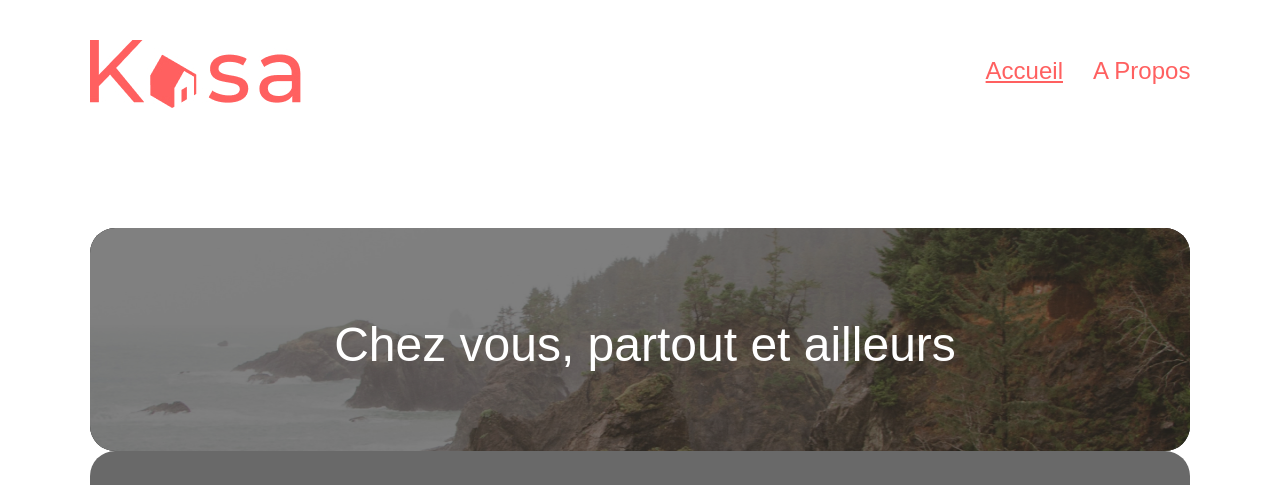
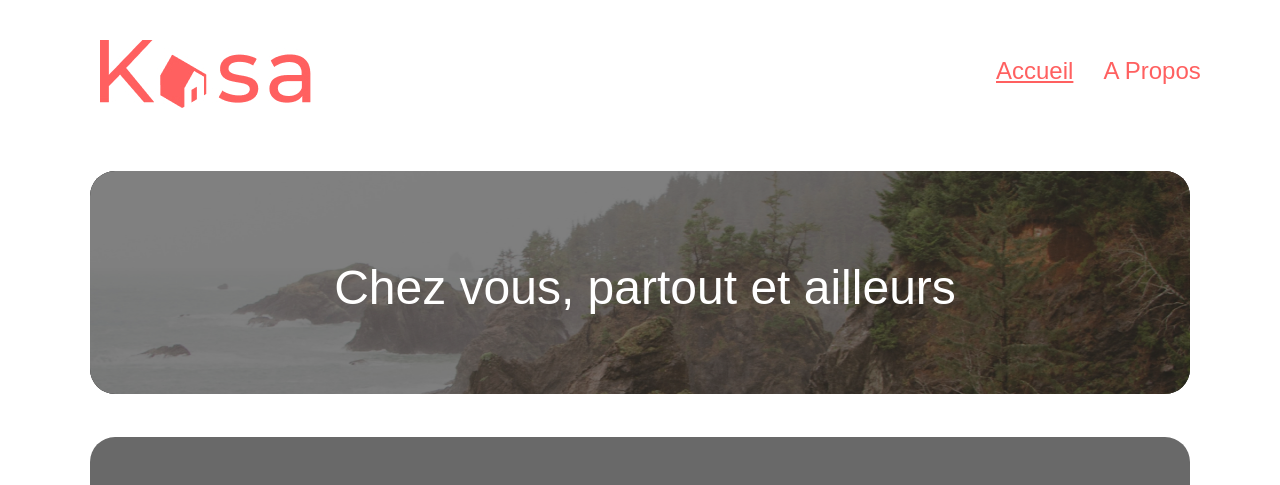
Before and after one commit to Ceciledeveloppeuseweb/Kasa-P7, a React (Create React App) app: page / in a window 1280 px wide. Shown: the top 485 px of the page. Built offline with nearby package versions, Linux system fonts and the light colour scheme; grey boxes are pictures that could not be loaded; a web font is replaced by a local one.

Commit message:
revue mesures depuis maquette

```diff
--- a/src/styles/components/_banner.scss
+++ b/src/styles/components/_banner.scss
@@ -2,12 +2,13 @@
   position: relative;
   width: 86%;
   max-width: 1240px;
-  margin: auto;
-  margin-top: 120px ;
+  //margin: auto;
+  //margin-top: 63px ;
   background: #000000;
   border-radius: 25px;
   height: 223px;
-  border-radius: 25px;
+
+  margin: 63px auto 43px;
 }
 
 .img-banner {
--- a/src/styles/components/_header.scss
+++ b/src/styles/components/_header.scss
@@ -5,8 +5,9 @@
   justify-content: space-between;
   width: 86%;
   max-width: 1240px;
-  margin: auto;
+
   height: 68px;
-  margin-top: 40px;
+
+  margin: 40px 100px 0 100px;
 
 }
```
